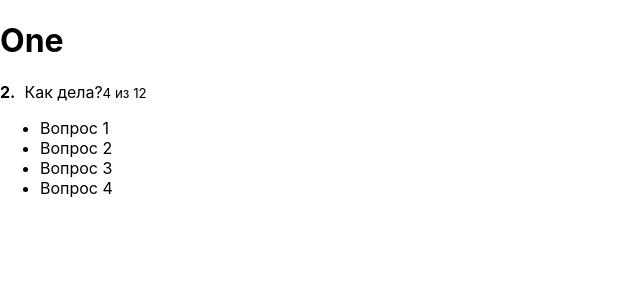
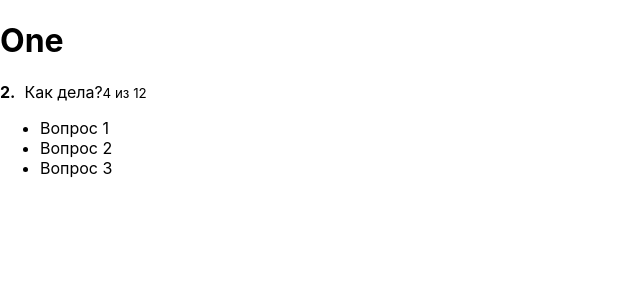
Before and after one commit to kirill8210/react-first, a React app: page / in a window 1280 px wide. Shown: the top 300 px of the page, without its empty margins (0-640 px from the left). Built offline with nearby package versions, Linux system fonts and the light colour scheme.

Commit message:
First commit

```diff
--- a/src/containers/One/One.js
+++ b/src/containers/One/One.js
@@ -9,8 +9,7 @@ class One extends Component{
                 answers:[
                     {text: 'Вопрос 1'},
                     {text: 'Вопрос 2'},
-                    {text: 'Вопрос 3'},
-                    {text: 'Вопрос 4'}
+                    {text: 'Вопрос 3'}
                 ]
             }
         ]
```
